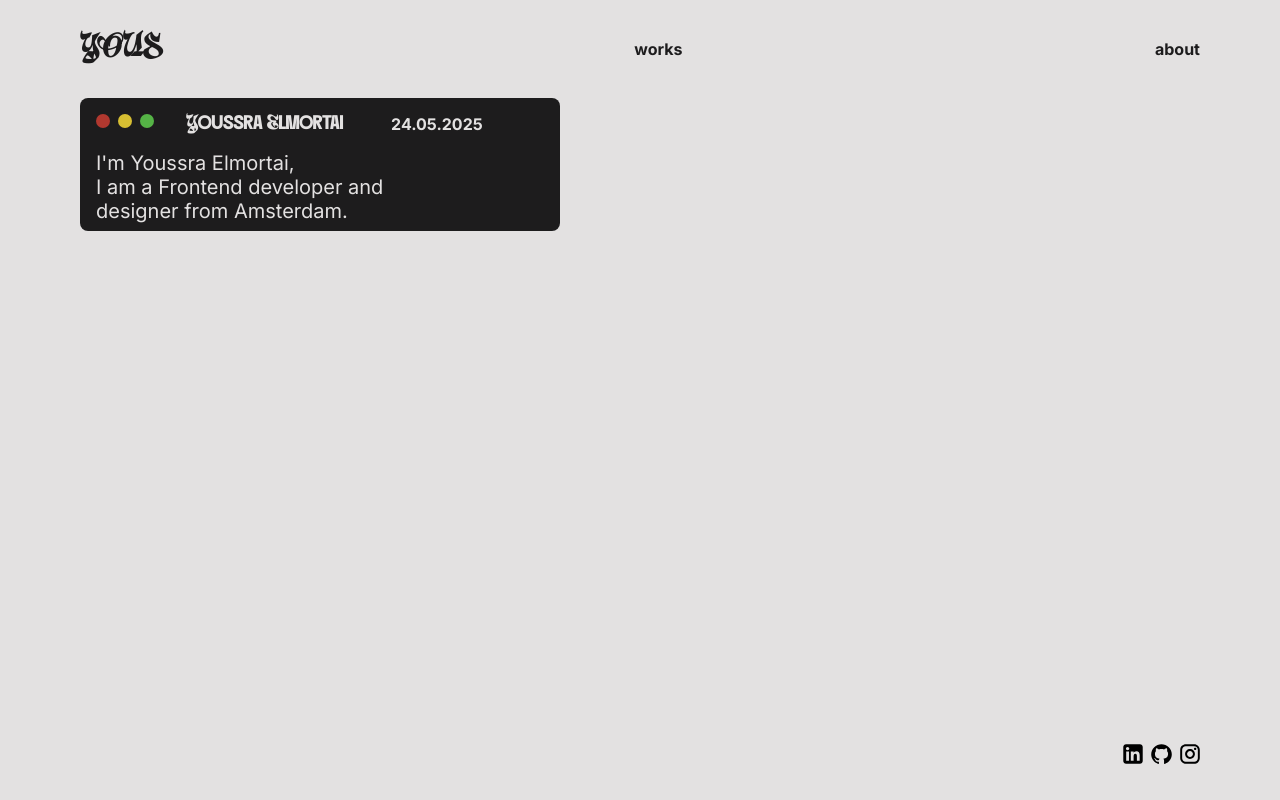
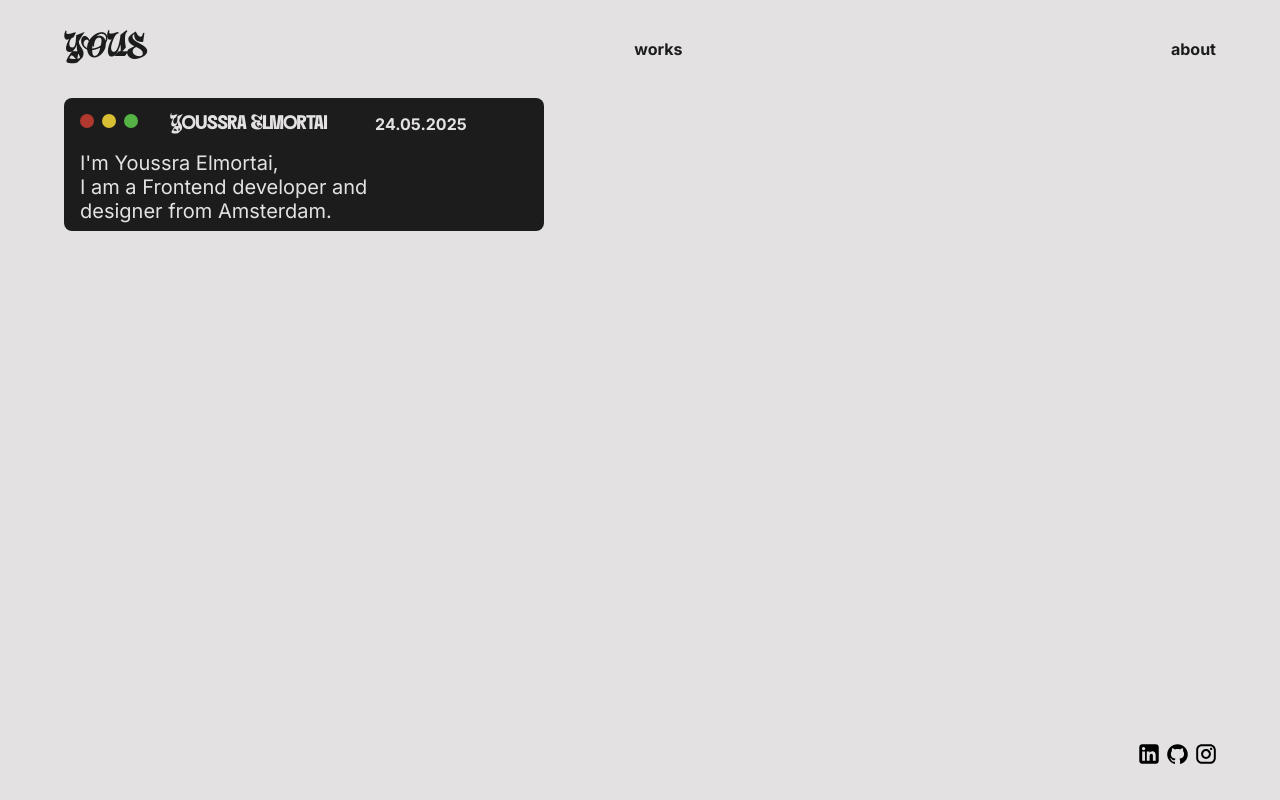
Before and after one commit to YoussraElmortai/portfolio24, a Next.js app: page / in a window 1280 px wide. Built offline with nearby package versions, Linux system fonts and the light colour scheme.

Commit message:
Update globals.css

```diff
--- a/src/app/globals.css
+++ b/src/app/globals.css
@@ -31,13 +31,13 @@ body {
   flex-flow: column;
   padding-top: 1rem;
   padding-bottom: 1rem;
-  padding-right: 1.5rem;
-  padding-left: 1.5rem;
+  padding-right: 1rem;
+  padding-left: 1rem;
 
 
   @media (min-width: 768px) {
-    padding-left: 2.5rem;
-    padding-right: 2.5rem;
+    padding-left: 2rem;
+    padding-right: 2rem;
   }
 }
 
```
